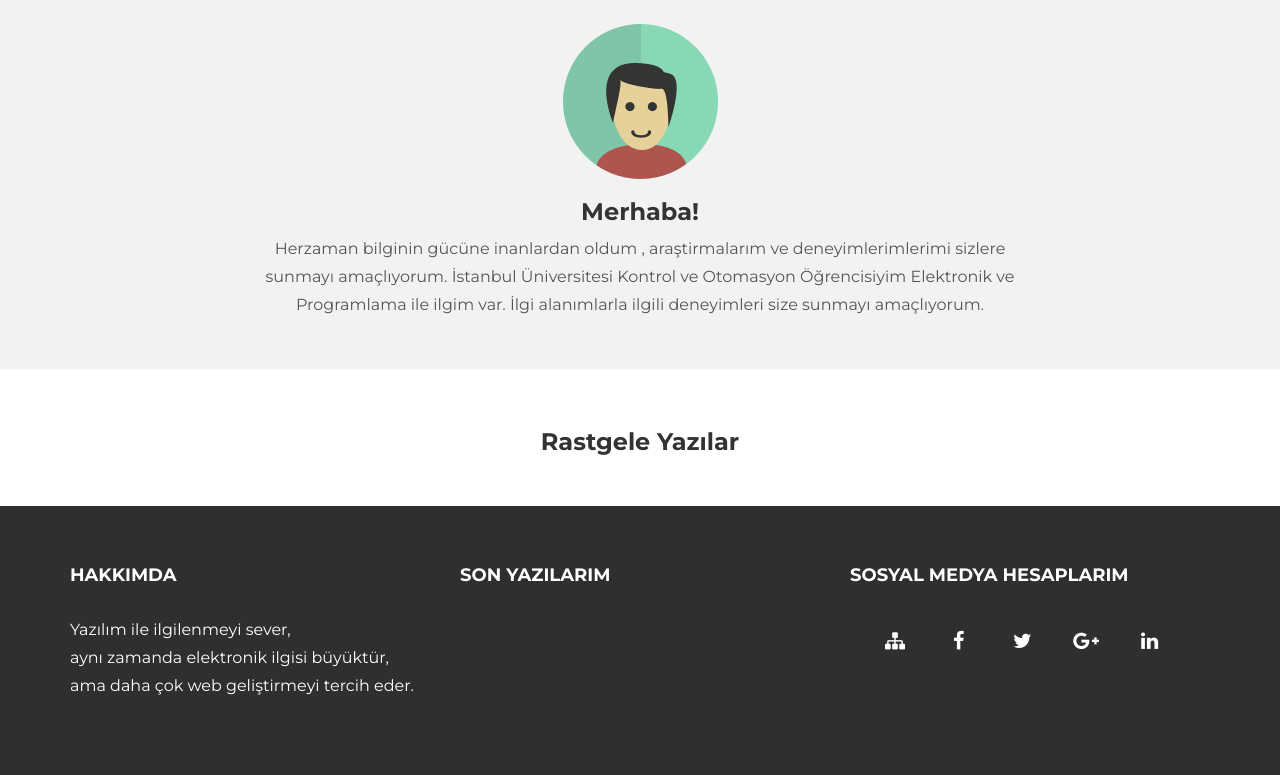
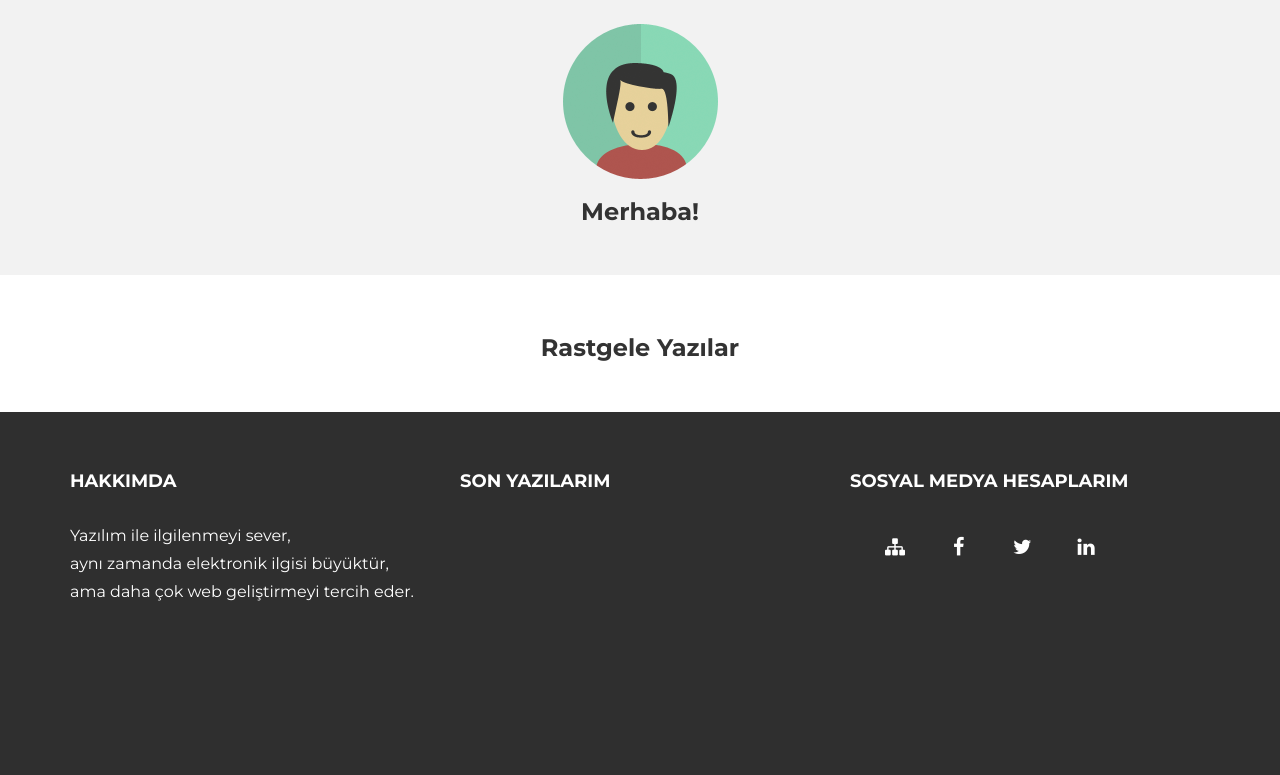
Before and after one commit to hknyldz/BlogProject-1, a Django app: page /anasayfa/ in a window 1280 px wide. Shown: the part 192-967 px from the top of the page. After the commit the page ends 793 px from the top, so only its background shows below. Run offline with Django 3.2, Linux system fonts and the light colour scheme; data that the repository does not hold is empty; parts of the project's set-up code (start-up, migrations or seed data) failed here and were passed over; some libraries are stand-ins or nearby versions.

Commit message:
change html.

```diff
--- a/templates/blog_templates/base.html
+++ b/templates/blog_templates/base.html
@@ -9,8 +9,8 @@
     <title>{% block title %}{% endblock %}</title>
 
     <!-- SEO -->
-    <meta name="author" content="Ali Yaman"/>
-    <meta name="owner" content="Ali Yaman"/>
+    <meta name="author" content="Hakan Yıldız"/>
+    <meta name="owner" content="Hakan Yıldız"/>
     <meta name="copyright" content="(c) 2016"/>
     <meta name="robots" content="noodp"/>
     <meta name="title" content="{% block meta_title %}{% endblock %}"/>
@@ -97,10 +97,9 @@
     			    <div class="col-md-12">
                         <ul class="social-network social-circle">
                             <li><a href="/sitemap.xml" class="icoRss" title="Sitemap"><i class="fa fa-sitemap"></i></a></li>
-                            <li><a href="https://www.facebook.com/aliymn44" class="icoFacebook" title="Facebook"><i class="fa fa-facebook"></i></a></li>
-                            <li><a href="https://www.facebook.com/aliymn44" class="icoTwitter" title="Twitter"><i class="fa fa-twitter"></i></a></li>
-                            <li><a href="https://www.facebook.com/aliymn44" class="icoGoogle" title="Google +"><i class="fa fa-google-plus"></i></a></li>
-                            <li><a href="https://www.facebook.com/aliymn44" class="icoLinkedin" title="Linkedin"><i class="fa fa-linkedin"></i></a></li>
+                            <li><a href="https://www.facebook.com/hakan.yldz2" class="icoFacebook" title="Facebook"><i class="fa fa-facebook"></i></a></li>
+                            <li><a href="https://twitter.com/yldzhknn" class="icoTwitter" title="Twitter"><i class="fa fa-twitter"></i></a></li>
+                            <li><a href="https://tr.linkedin.com/in/yldzhkn" class="icoLinkedin" title="Linkedin"><i class="fa fa-linkedin"></i></a></li>
                         </ul>
 				    </div>
 				</div><!-- /col-lg-4 -->
--- a/templates/blog_templates/humans.html
+++ b/templates/blog_templates/humans.html
@@ -1,9 +1,8 @@
 /* TEAM
    ----------------------------------------------------------------------------------------------------------- */
 
-	Author: Ali Yaman
-	Contact: aliymn.db@mail.com
-	Facebook: /aliymn44
+	Author: Hakan Yıldız
+	Contact: hakan@hakanyildiz.net.tr
 	From: Istanbul, Turkey
 
 
--- a/templates/home.html
+++ b/templates/home.html
@@ -8,7 +8,7 @@
 {% block keywords %}kişisel blog,yazılımcının günlüğü,kişisel yazılar,kişisel,blog,portal,kişisel portal{% endblock %}
 <!-- SEO -->
 {% block og_title %}{{ web_site_name }} - {{ web_site_slogan }}{% endblock %}
-{% block og_description %}Ali Yaman Kişisel blog hakkında kişisel rastgele yazılar bulunmaktadır.{% endblock %}
+{% block og_description %}Hakan Yıldız Kişisel blog hakkında kişisel rastgele yazılar bulunmaktadır.{% endblock %}
 {% block og_url %}{{request.get_raw_uri}}{% endblock %}
 {% block og_site_name %}{{ web_site_name }} - {{ web_site_slogan }}{% endblock %}
 
@@ -21,9 +21,7 @@
 				<div class="col-lg-8 col-lg-offset-2 centered">
 					<img src="{%  static 'img/user.png' %}" alt="Stanley">
 					<h3>Merhaba! </h3>
-                    <p>Herzaman bilginin gücüne inanlardan oldum , araştirmalarım ve deneyimlerimlerimi sizlere sunmayı amaçlıyorum.
-                    İstanbul Üniversitesi Kontrol ve Otomasyon Öğrencisiyim Elektronik ve Programlama ile ilgim var.
-                    İlgi alanımlarla ilgili deneyimleri size sunmayı amaçlıyorum.
+                    <p>
                     </p>
 
 
```
Also changed, not shown: templates/about.html (+6 -6 lines).
